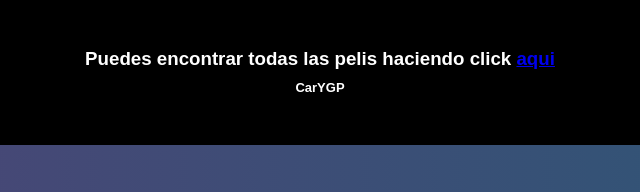
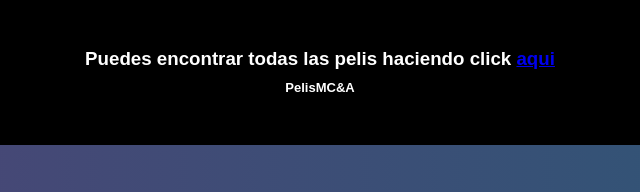
Before and after one commit to Car08Garcia/Peliculas, a plain HTML site: page index.html in a window 1280 px wide. Shown: the part 3739-3931 px from the top of the page, 320-960 px from the left. Drawn offline with Linux system fonts and the light colour scheme; files whose address does not match are found by name.

Commit message:
Update index.html

```diff
--- a/index.html
+++ b/index.html
@@ -240,7 +240,7 @@
 
         <h3>
             Puedes encontrar todas las pelis haciendo click <a href="https://ww3.cuevana.pro/">aqui</a>
-            <p> CarYGP</p>
+            <p>PelisMC&A </p>
         </h3>
 
 
```
